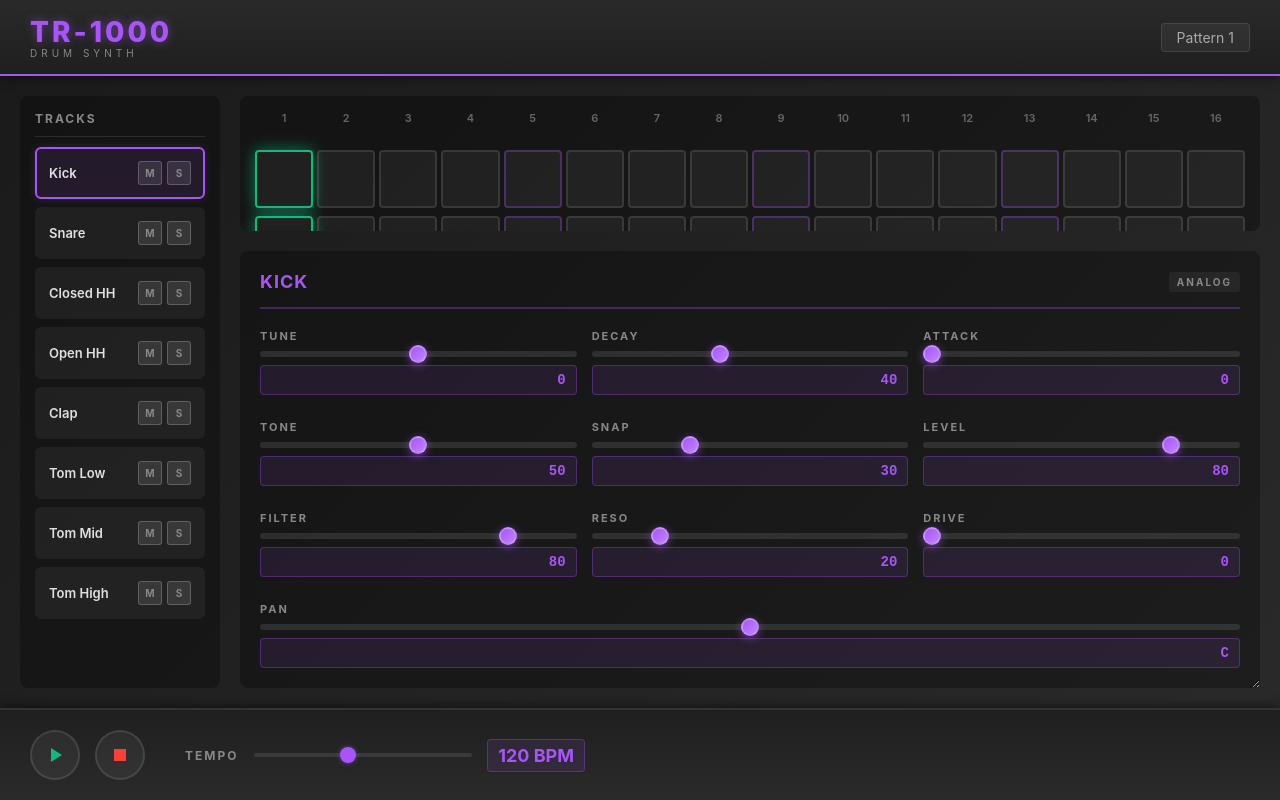
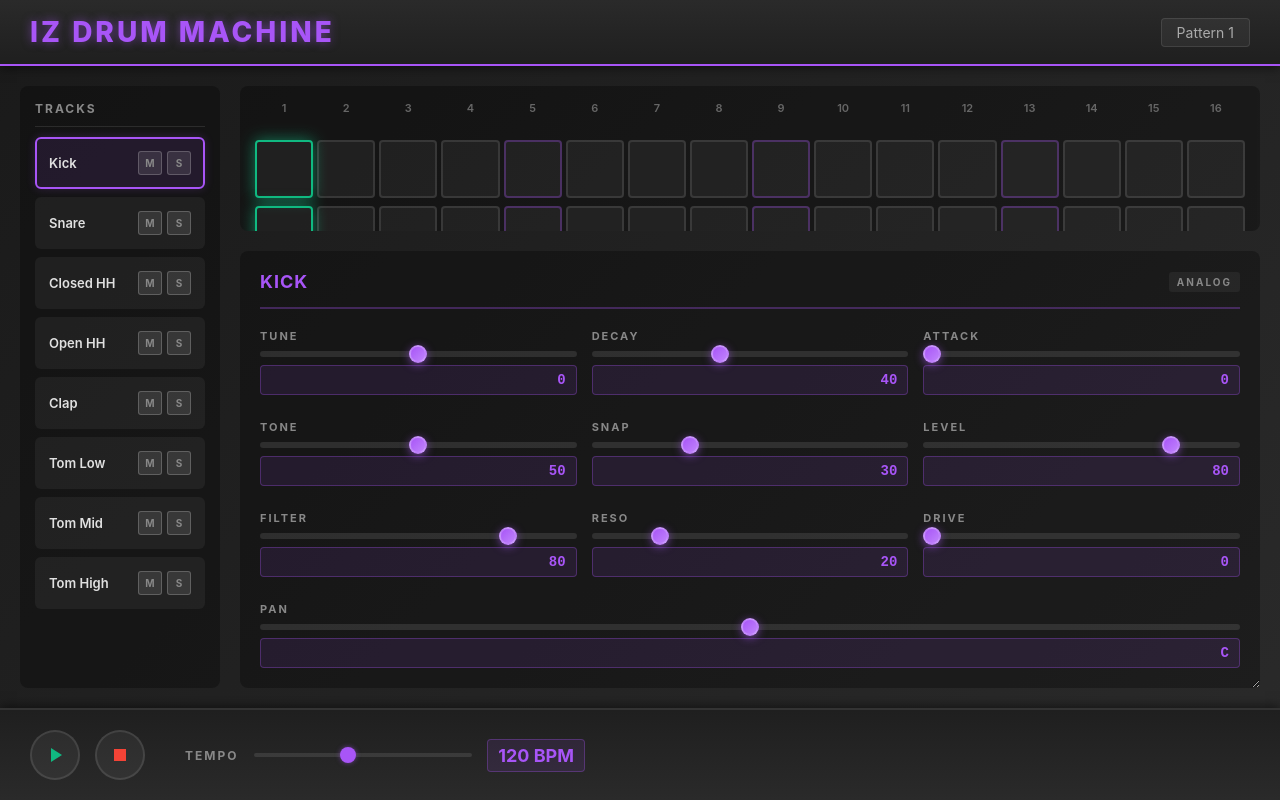
Before and after one commit to nai909/drumsynth, a React (Vite) app: page / in a window 1280 px wide. Built offline with nearby package versions, Linux system fonts and the light colour scheme.

Commit message:
Update branding to IZ Drum Machine

```diff
--- a/src/renderer/components/Header.tsx
+++ b/src/renderer/components/Header.tsx
@@ -6,8 +6,7 @@ const Header: React.FC = () => {
     <header className="header">
       <div className="header-content">
         <div className="logo">
-          <div className="logo-text">TR-1000</div>
-          <div className="logo-subtitle">DRUM SYNTH</div>
+          <div className="logo-text">IZ DRUM MACHINE</div>
         </div>
         <div className="header-info">
           <div className="pattern-info">Pattern 1</div>
```
